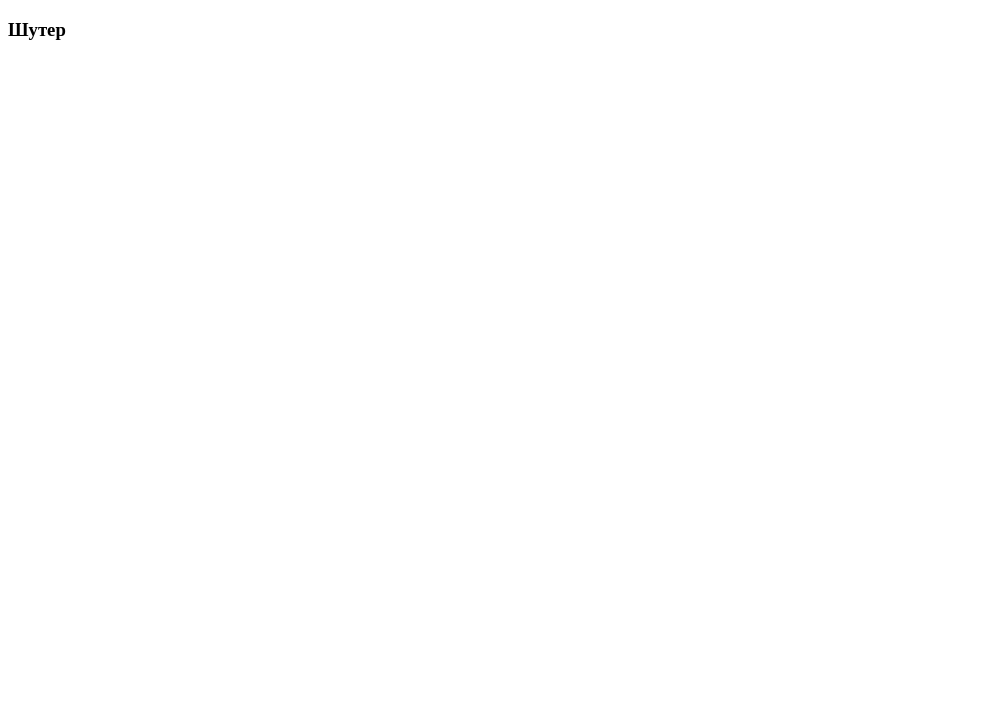
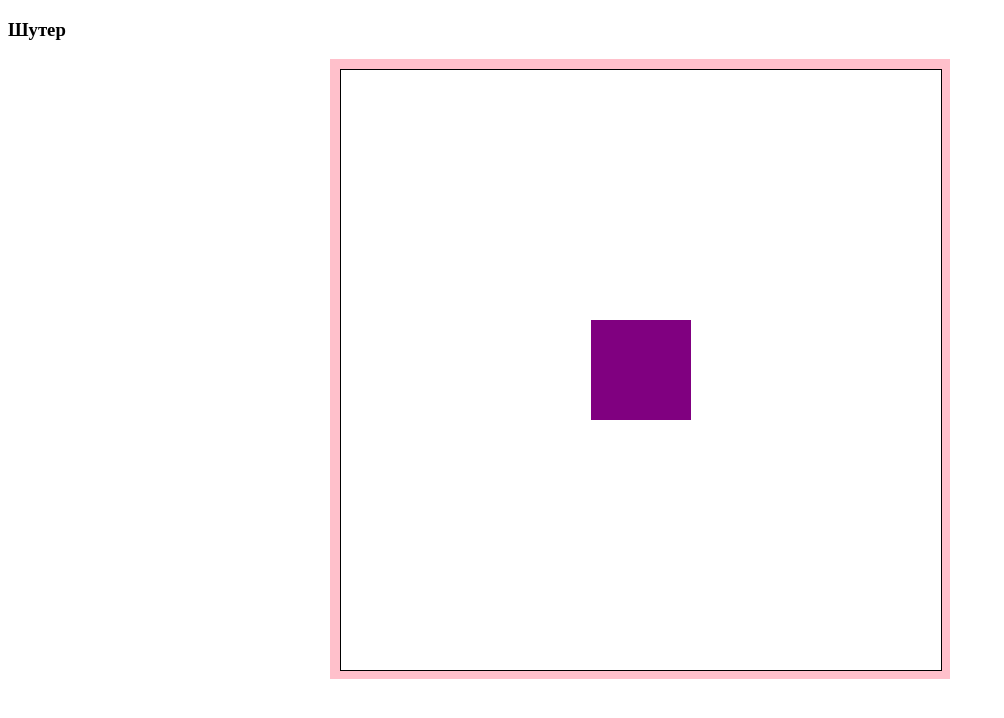
Before and after one commit to sabanahman20/shooter, a plain HTML site: page index.html in a window 1280 px wide. Shown: the whole page, without its empty margins (0-1004 px from the left). Drawn offline with Linux system fonts and the light colour scheme.

Commit message:
начало работы с канвасом

```diff
--- a/css/shooter.css
+++ b/css/shooter.css
@@ -0,0 +1,11 @@
+#container{
+	width:600px;
+	height:600px;
+	margin:0 auto;
+	background-color:pink;
+	padding:10px;
+}
+#holst{
+	border:1px solid;
+	background-color:white;
+}
--- a/index.html
+++ b/index.html
@@ -8,6 +8,8 @@
  </head>
  <body>
     <h3>Шутер</h3>
-
+    <div id ="container">
+	<canvas id = "holst" width = "600" height = "600" ></canvas>
+	</div>
  </body>
 </html>
--- a/js/shooter.js
+++ b/js/shooter.js
@@ -1,4 +1,6 @@
-window.addEventListener("load", function()
- {
-
+window.addEventListener("load", function(){
+	var canvas = document.querySelector("#holst");
+	var scena = canvas.getContext("2d");
+	scena.fillStyle = "purple"
+	scena.fillRect(250,250,100,100);
 });
```
Also changed, not shown: images/не_gun.png (added).
